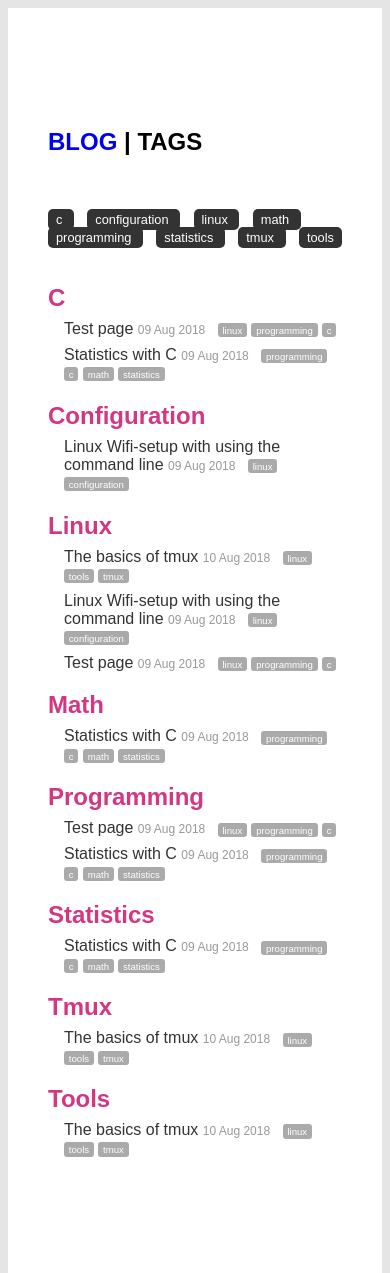
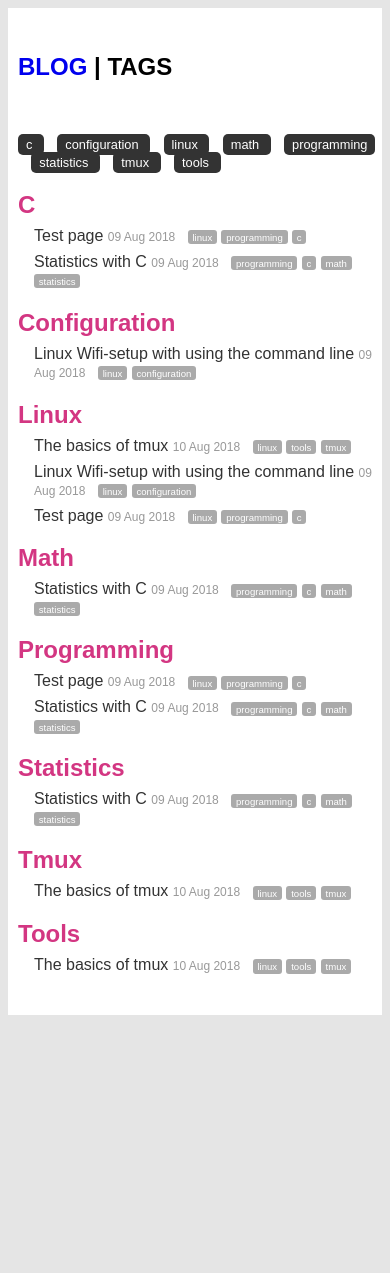
Before and after one commit to execas/execas.github.io, a Jekyll site: the page built from tags.html, in a window 390 px wide. Built offline with Jekyll 4.4.1, drawn with Linux system fonts in a browser that asks for light colours; after the commit the page ends 1015 px from its top, so only the background shows below that.

Commit message:
Update execas.css

```diff
--- a/css/execas.css
+++ b/css/execas.css
@@ -22,6 +22,15 @@ img {
      margin-right: auto;
 }
 
+
+/* On screens that are 992px or less, set the background color to blue */
+@media screen and (max-width: 1080px) {
+  #wrapper {
+     padding: 25px 10px 25px 10px;
+     max-width: 720px;
+     background-color: #ffffff;
+     margin: 0 auto;
+     }
 
 pre {
      background-color: #f8f8ff;
```
